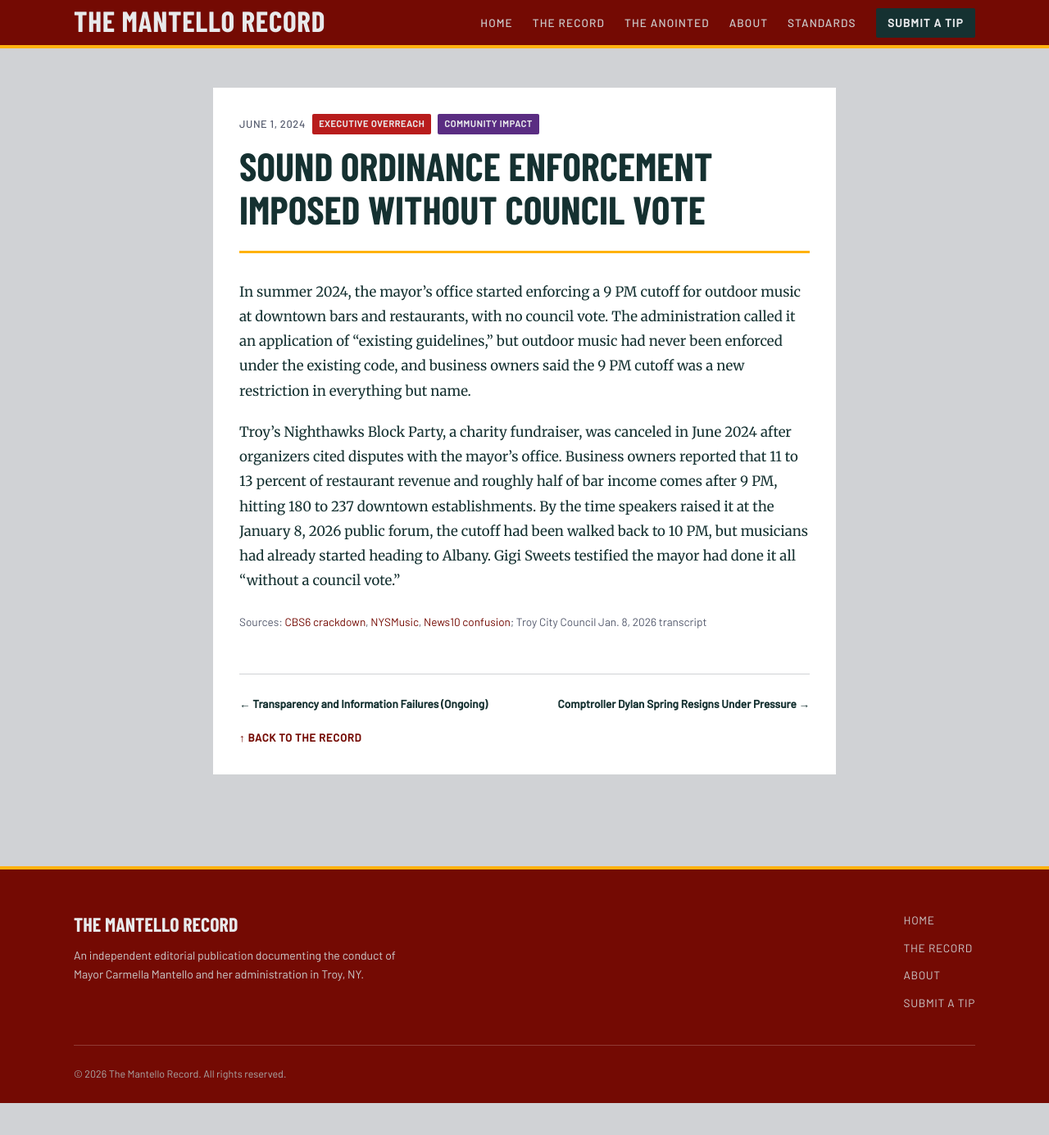
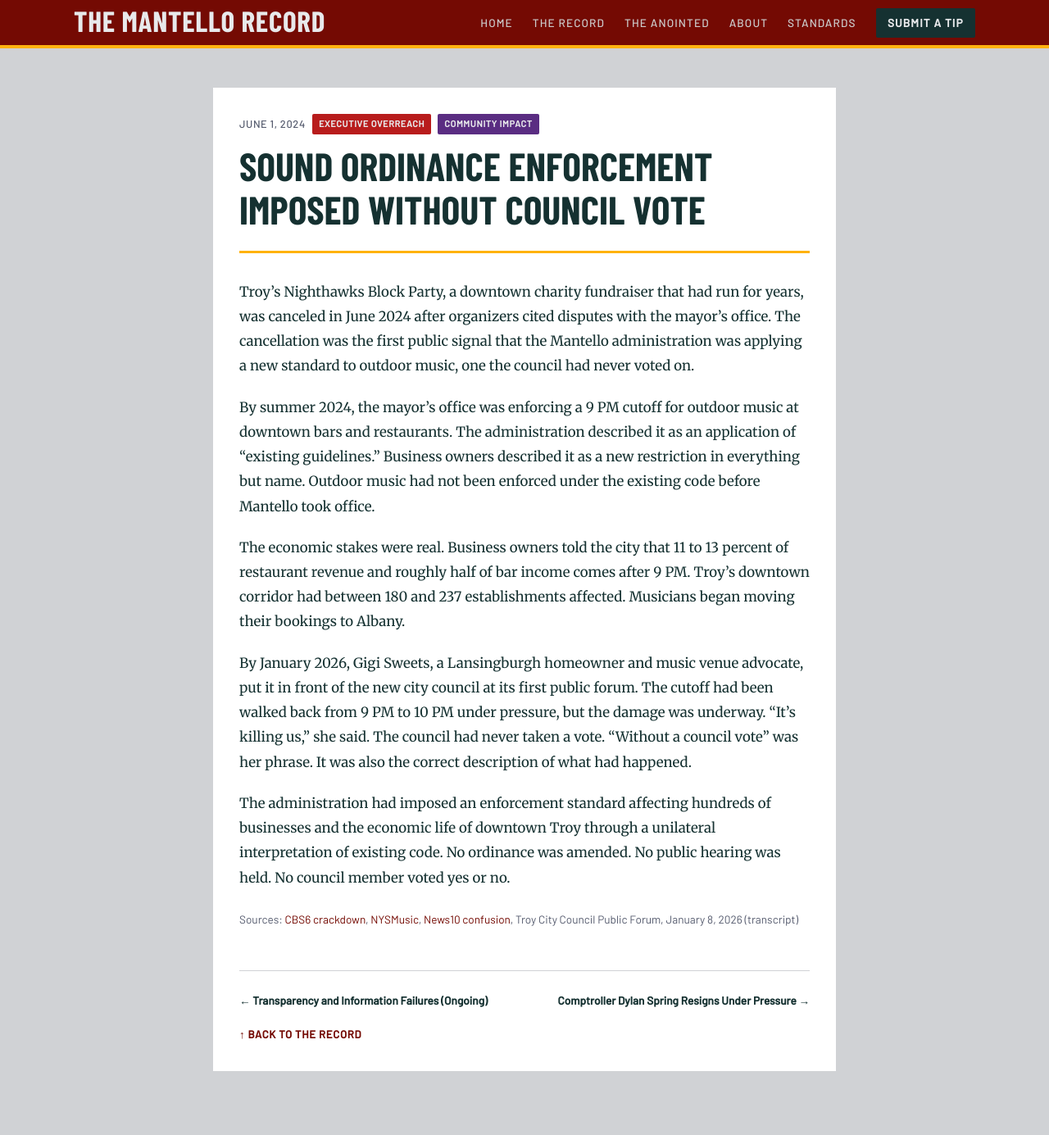
Before and after one commit to MdevitSEC/the-mantello-record, a Jekyll site: the page built from _posts/2024-06-01-sound-ordinance-enforcement-without-council-vote.md, in a window 1280 px wide and 1400 px high. Shown: the top 1385 px of the window at 82% size. Built offline with Jekyll 4.4.1, drawn with Linux system fonts in a browser that asks for light colours; some web fonts are replaced.

Commit message:
Expand sound ordinance post; update the-record entry
Co-Authored-By: Claude Sonnet 4.6 <noreply@anthropic.com>

```diff
--- a/_posts/2024-06-01-sound-ordinance-enforcement-without-council-vote.md
+++ b/_posts/2024-06-01-sound-ordinance-enforcement-without-council-vote.md
@@ -5,8 +5,14 @@ date: 2024-06-01
 categories: ["Executive Overreach", "Community Impact"]
 ---
 
-In summer 2024, the mayor's office started enforcing a 9 PM cutoff for outdoor music at downtown bars and restaurants, with no council vote. The administration called it an application of "existing guidelines," but outdoor music had never been enforced under the existing code, and business owners said the 9 PM cutoff was a new restriction in everything but name.
+Troy's Nighthawks Block Party, a downtown charity fundraiser that had run for years, was canceled in June 2024 after organizers cited disputes with the mayor's office. The cancellation was the first public signal that the Mantello administration was applying a new standard to outdoor music, one the council had never voted on.
 
-Troy's Nighthawks Block Party, a charity fundraiser, was canceled in June 2024 after organizers cited disputes with the mayor's office. Business owners reported that 11 to 13 percent of restaurant revenue and roughly half of bar income comes after 9 PM, hitting 180 to 237 downtown establishments. By the time speakers raised it at the January 8, 2026 public forum, the cutoff had been walked back to 10 PM, but musicians had already started heading to Albany. Gigi Sweets testified the mayor had done it all "without a council vote."
+By summer 2024, the mayor's office was enforcing a 9 PM cutoff for outdoor music at downtown bars and restaurants. The administration described it as an application of "existing guidelines." Business owners described it as a new restriction in everything but name. Outdoor music had not been enforced under the existing code before Mantello took office.
 
-*Sources: [CBS6 crackdown](https://cbs6albany.com/news/local/troys-outdoor-music-crackdown-amid-complaints-hits-a-sour-note-with-some-mayor-office-loud-music-city-code), [NYSMusic](https://nysmusic.com/2024/08/09/what-happened-to-troys-nighthawks-block-party/), [News10 confusion](https://www.news10.com/news/confusion-grows-over-outdoor-music-permits-in-troy/); Troy City Council Jan. 8, 2026 transcript*
+The economic stakes were real. Business owners told the city that 11 to 13 percent of restaurant revenue and roughly half of bar income comes after 9 PM. Troy's downtown corridor had between 180 and 237 establishments affected. Musicians began moving their bookings to Albany.
+
+By January 2026, Gigi Sweets, a Lansingburgh homeowner and music venue advocate, put it in front of the new city council at its first public forum. The cutoff had been walked back from 9 PM to 10 PM under pressure, but the damage was underway. "It's killing us," she said. The council had never taken a vote. "Without a council vote" was her phrase. It was also the correct description of what had happened.
+
+The administration had imposed an enforcement standard affecting hundreds of businesses and the economic life of downtown Troy through a unilateral interpretation of existing code. No ordinance was amended. No public hearing was held. No council member voted yes or no.
+
+*Sources: [CBS6 crackdown](https://cbs6albany.com/news/local/troys-outdoor-music-crackdown-amid-complaints-hits-a-sour-note-with-some-mayor-office-loud-music-city-code), [NYSMusic](https://nysmusic.com/2024/08/09/what-happened-to-troys-nighthawks-block-party/), [News10 confusion](https://www.news10.com/news/confusion-grows-over-outdoor-music-permits-in-troy/), Troy City Council Public Forum, January 8, 2026 (transcript)*
```
Also changed, not shown: the-record.md (+2 -4 lines).
